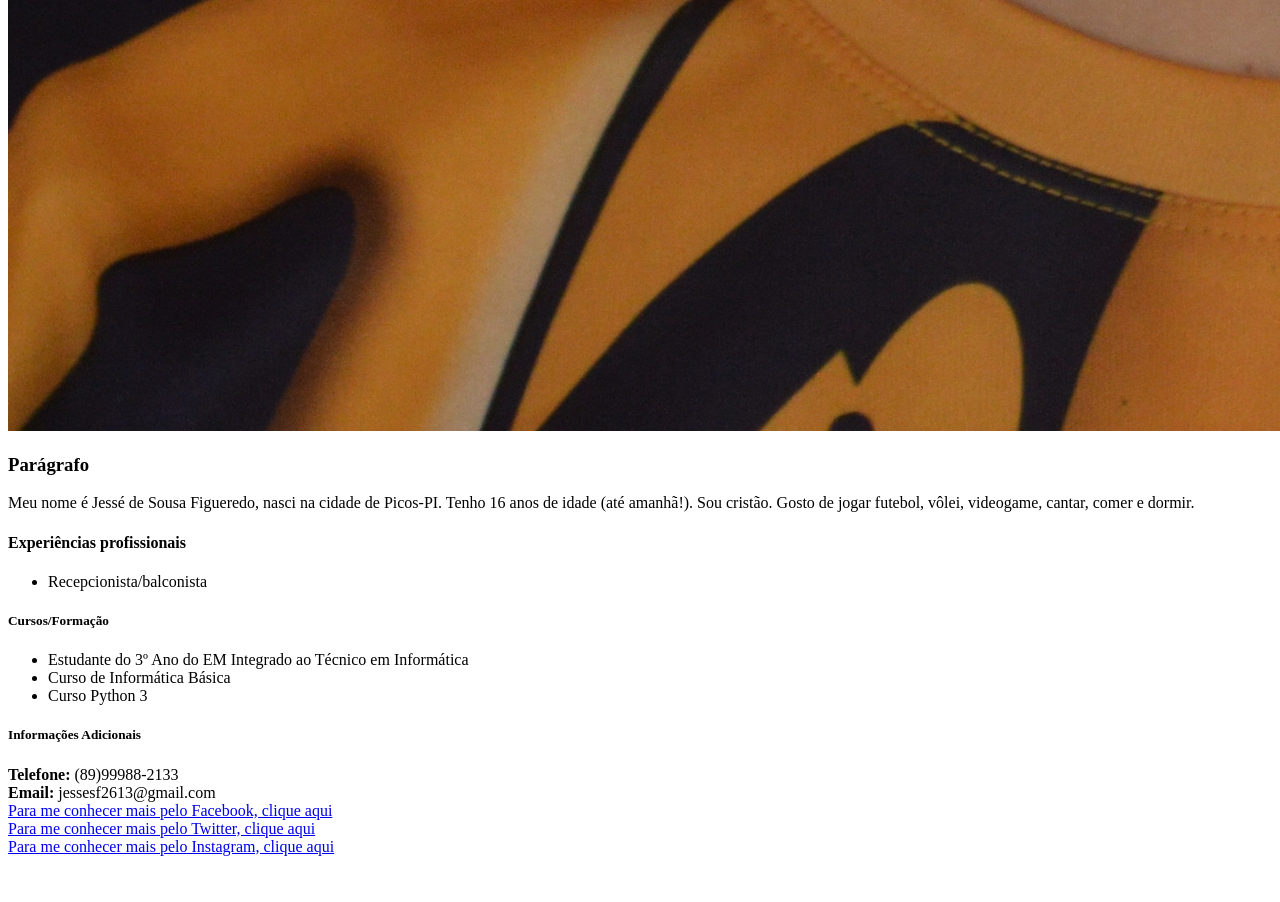
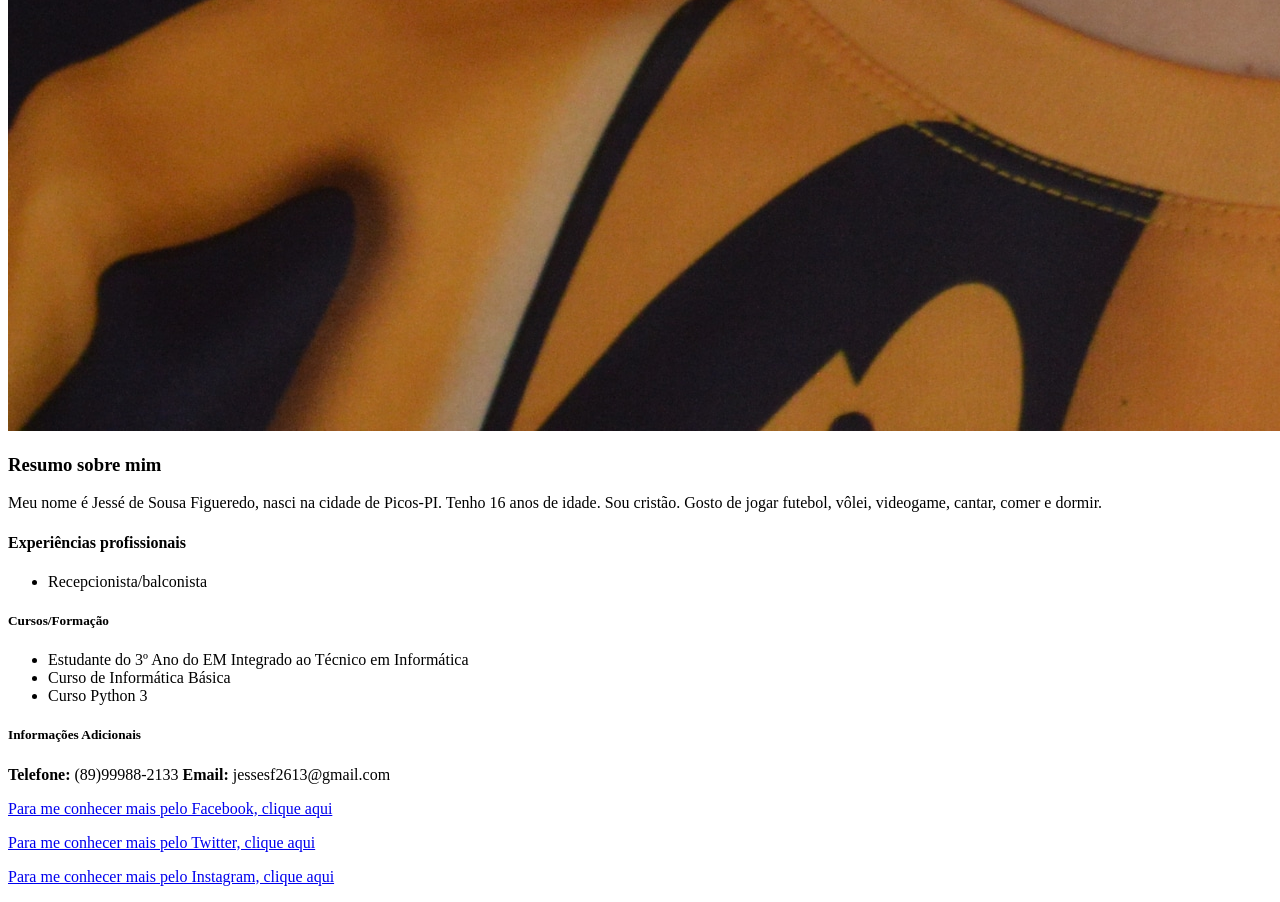
Before and after one commit to ifpi-picos/curriculo-jessesf2604, a plain HTML site: page index.html in a window 1280 px wide. Shown: the part 2372-3274 px from the top of the page. Before the commit the page ends 3236 px from the top, so only its background shows below. Drawn offline with Linux system fonts and the light colour scheme.

Commit message:
codigo atualizado

```diff
--- a/index.html
+++ b/index.html
@@ -7,8 +7,8 @@
     <body>
         <h1>Jessé de Sousa Figueredo</h1>
         <img src="jesse.jpg">
-        <h3>Parágrafo</h3>
-        <p1>Meu nome é Jessé de Sousa Figueredo, nasci na cidade de Picos-PI. Tenho 16 anos de idade (até amanhã!). Sou cristão. Gosto de jogar futebol, vôlei, videogame, cantar, comer e dormir.</p1>
+        <h3>Resumo sobre mim</h3>
+        <p>Meu nome é Jessé de Sousa Figueredo, nasci na cidade de Picos-PI. Tenho 16 anos de idade. Sou cristão. Gosto de jogar futebol, vôlei, videogame, cantar, comer e dormir.</p>
         <h4>Experiências profissionais</h4>
         <ul>
             <li>Recepcionista/balconista</li>
@@ -21,19 +21,19 @@
         </ul>
         <h5> Informações Adicionais</h5>
         <footer>
-           <b>Telefone: </b> (89)99988-2133
-        </footer>
-        <footer>
-            <b>Email: </b> jessesf2613@gmail.com
-        </footer>
-        <footer>
-            <a href="https://www.facebook.com/jesse.figueredo.1">Para me conhecer mais pelo Facebook, clique aqui</a>
-        </footer>
-        <footer>
-                <a href="https://twitter.com/jessefigueredo1">Para me conhecer mais pelo Twitter, clique aqui</a>
-        </footer>
-        <footer>
-            <a href="https://www.instagram.com/jessesfigueredo/">Para me conhecer mais pelo Instagram, clique aqui</a>
+            <p>
+               <b>Telefone: </b> (89)99988-2133
+               <b>Email: </b> jessesf2613@gmail.com
+            </p>
+            <p>
+               <a href="https://www.facebook.com/jesse.figueredo.1">Para me conhecer mais pelo Facebook, clique aqui</a>
+            </p>
+            <p>
+               <a href="https://twitter.com/jessefigueredo1">Para me conhecer mais pelo Twitter, clique aqui</a>
+            </p>
+            <p>
+               <a href="https://www.instagram.com/jessesfigueredo/">Para me conhecer mais pelo Instagram, clique aqui</a>
+            </p>
         </footer>
     </body>
 </html>
```
